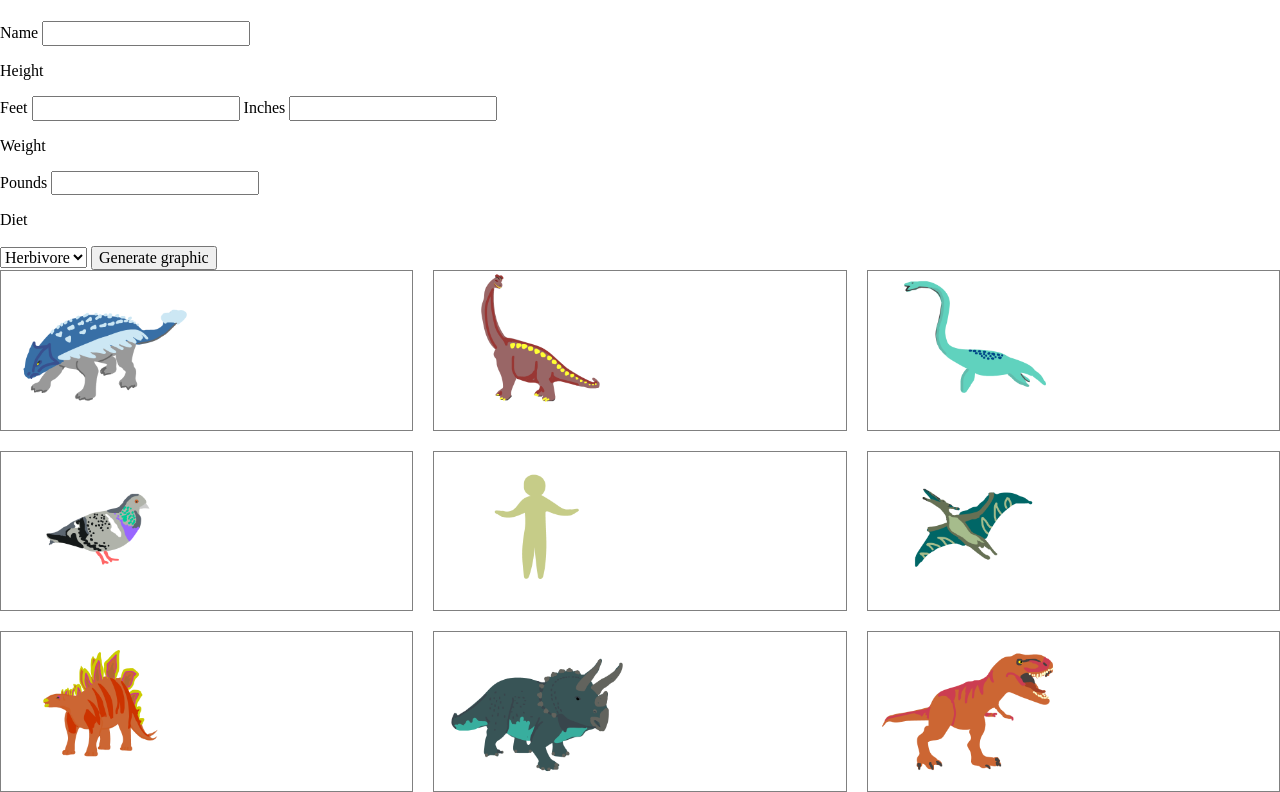
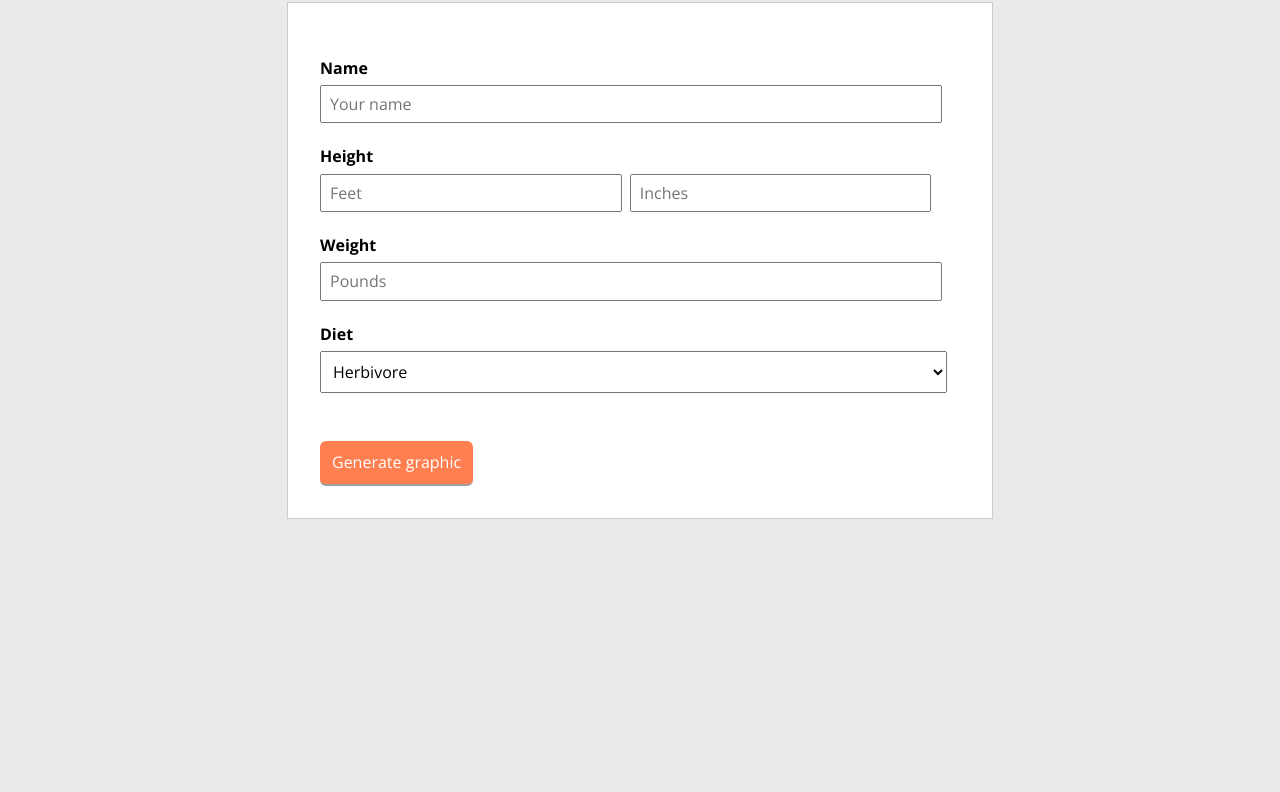
Before and after one commit to chrissygonzalez/udacity-js-dinosaurs, a plain HTML site: page index.html in a window 1280 px wide. Shown: the part 118-910 px from the top of the page. After the commit the page ends 800 px from the top, so only its background shows below. Drawn offline with nearby package versions, Linux system fonts and the light colour scheme.

Commit message:
feat: improve form styling

```diff
--- a/index.html
+++ b/index.html
@@ -5,8 +5,9 @@
     <meta name="viewport" content="width=device-width, initial-scale=1.0" />
     <meta http-equiv="X-UA-Compatible" content="ie=edge" />
     <title>Dinographic</title>
+    <link rel="preconnect" href="https://fonts.gstatic.com" />
     <link
-      href="https://fonts.googleapis.com/css?family=Unica+One|Open+Sans|Oswald&display=swap"
+      href="https://fonts.googleapis.com/css2?family=Open+Sans:wght@400;700&family=Unica+One&display=swap"
       rel="stylesheet"
     />
     <!-- Normalize browser styles -->
@@ -23,21 +24,42 @@
     <main>
       <section id="dino-form">
         <form>
-          <label>Name</label>
-          <input type="text" />
+          <h3>Name</h3>
+          <input
+            name="name"
+            id="name"
+            type="text"
+            placeholder="Your name"
+            class="width-full"
+          />
 
-          <p>Height</p>
-          <label>Feet</label>
-          <input type="number" />
-          <label>Inches</label>
-          <input type="number" />
+          <h3>Height</h3>
+          <input
+            name="feet"
+            id="feet"
+            type="number"
+            placeholder="Feet"
+            class="width-half mr"
+          />
+          <input
+            name="inches"
+            id="inches"
+            type="number"
+            placeholder="Inches"
+            class="width-half"
+          />
 
-          <p>Weight</p>
-          <label>Pounds</label>
-          <input type="number" />
+          <h3>Weight</h3>
+          <input
+            id="pounds"
+            name="pounds"
+            type="number"
+            class="width-full"
+            placeholder="Pounds"
+          />
 
-          <p>Diet</p>
-          <select>
+          <h3>Diet</h3>
+          <select class="width-full-select">
             <option>Herbivore</option>
             <option>Carnivore</option>
             <option>Omnivore</option>
--- a/styles.css
+++ b/styles.css
@@ -1,11 +1,65 @@
+body {
+  font-family: 'Open Sans', sans-serif;
+  font-size: 1rem;
+  font-weight: 300;
+  background-color: #eaeaea;
+}
+
 h1 {
   font-family: 'Unica One', sans-serif;
-  font-size: 56px;
+  font-size: 3rem;
   text-align: center;
+}
+
+h3 {
+  font-size: 1rem;
+  font-weight: 700;
+  margin-bottom: 0.5rem;
+  margin-top: 1.5rem;
 }
 
 img {
   width: 50%;
+}
+
+form {
+  width: 100%;
+}
+
+input[type='text'],
+input[type='number'],
+select {
+  padding: 0.5rem;
+  margin-right: 0.25rem;
+}
+
+input[type='submit'] {
+  display: block;
+  margin-top: 3em;
+  background-color: coral;
+  color: #fff;
+  border: none;
+  padding: 0.75rem;
+  border-radius: 6px;
+  border-bottom: 2px solid rgb(158, 158, 158);
+}
+
+input[type='submit']:hover {
+  background-color: rgb(248, 154, 120);
+  border-bottom: 2px solid rgb(211, 211, 211);
+}
+
+#dino-form {
+  margin-left: auto;
+  margin-right: auto;
+  padding: 2rem;
+  border: 1px solid #ccc;
+  width: 50%;
+  background-color: #fff;
+}
+
+#dino-graphic {
+  display: none;
 }
 
 .grid {
@@ -21,3 +75,23 @@ img {
   /* width: 250px; */
   min-height: 100px;
 }
+
+.width-full {
+  width: 94%;
+}
+
+.width-half {
+  width: 44%;
+}
+
+.width-full-select {
+  width: 98%;
+}
+
+.mr {
+  margin-right: 1rem;
+}
+
+.flex {
+  display: flex;
+}
```
